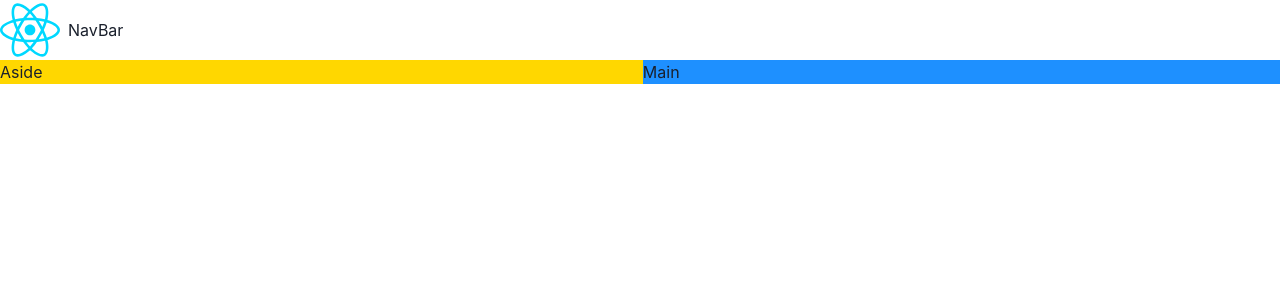
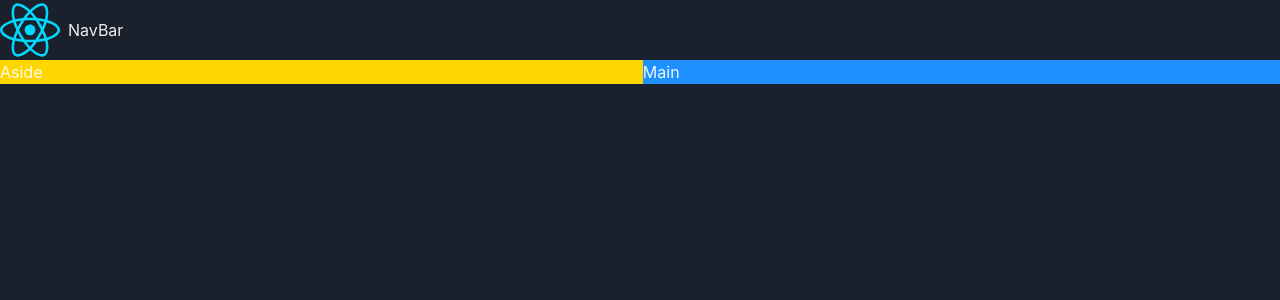
Before and after one commit to ajaykumar-28/game-discovery, a React (Vite) app: page / in a window 1280 px wide. Shown: the top 300 px of the page. Built offline with nearby package versions, Linux system fonts and the light colour scheme.

Commit message:
implement dark mode

```diff
--- a/src/main.tsx
+++ b/src/main.tsx
@@ -1,12 +1,14 @@
 import React from 'react'
 import ReactDOM from 'react-dom/client'
-import { ChakraProvider } from '@chakra-ui/react'
+import { ChakraProvider, ColorModeScript } from '@chakra-ui/react'
+import theme from './theme.ts'
 import App from './App.tsx'
 import './index.css'
 
 ReactDOM.createRoot(document.getElementById('root')!).render(
   <React.StrictMode>
-    <ChakraProvider>
+    <ChakraProvider theme={theme}>
+      <ColorModeScript initialColorMode={theme.config.initialColorMode}/>
       <App />
     </ChakraProvider>
   </React.StrictMode>,
--- /dev/null
+++ b/src/theme.ts
@@ -0,0 +1,9 @@
+import { extendTheme, ThemeConfig } from "@chakra-ui/react";
+
+const config: ThemeConfig = {
+    initialColorMode: 'dark'
+};
+
+const theme = extendTheme({ config });
+
+export default theme;
```
